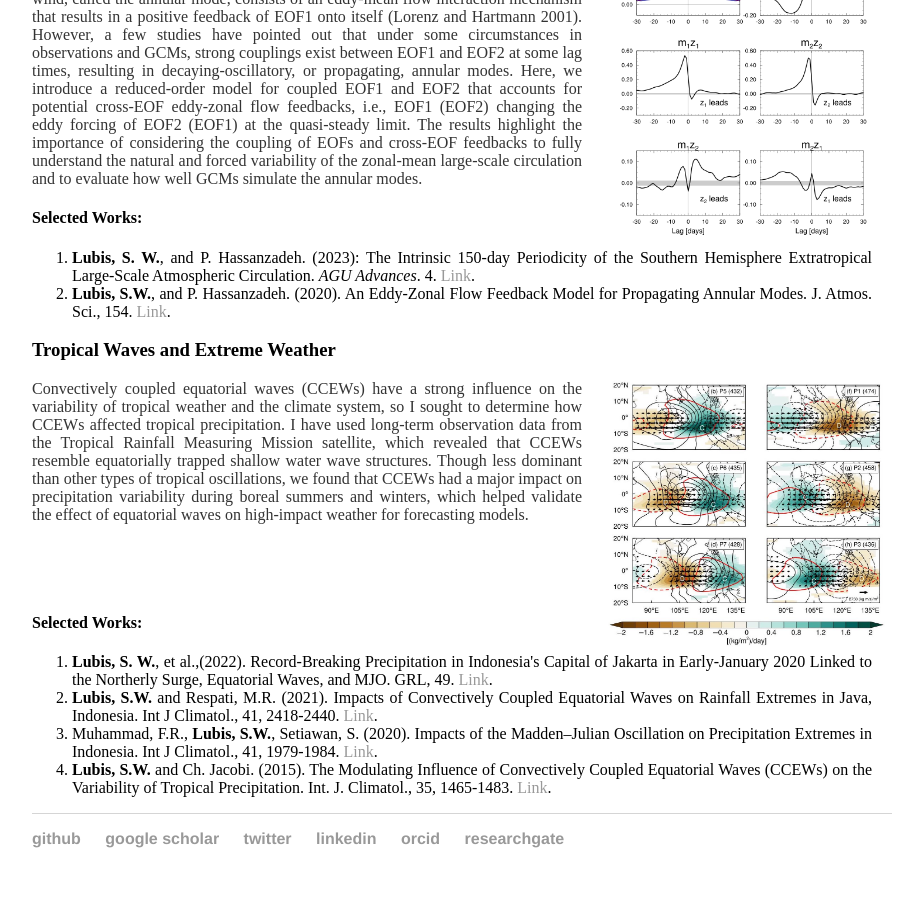
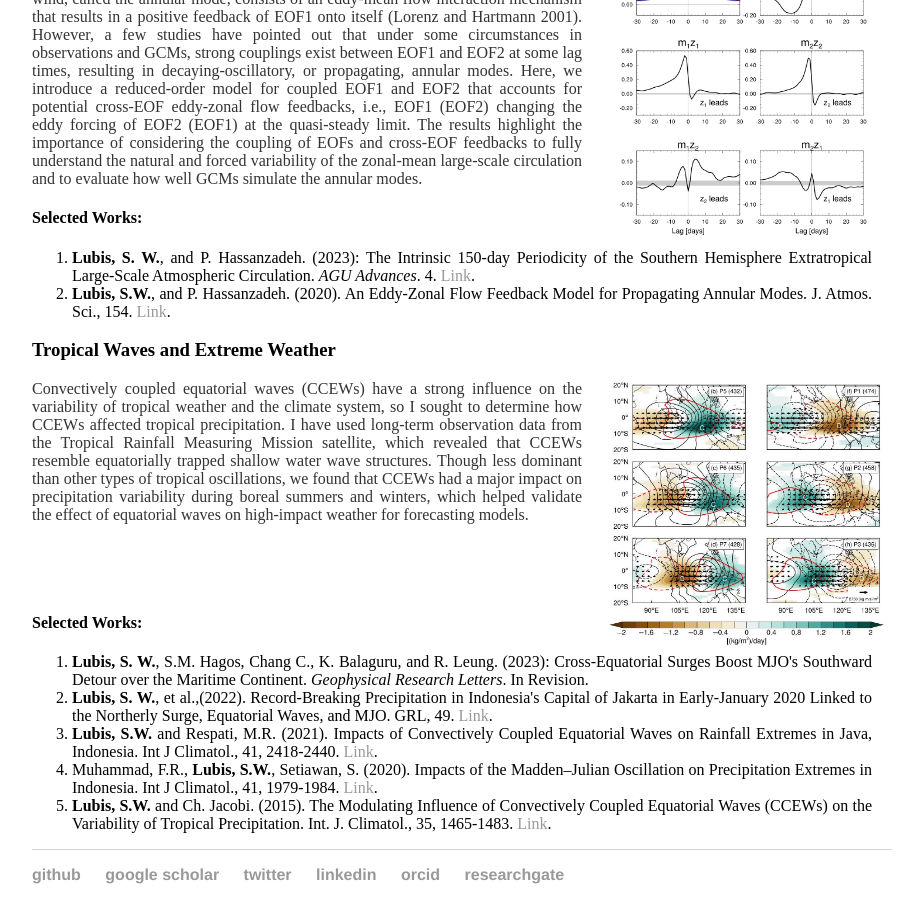
Before and after one commit to sandrolubis/sandrolubis.github.io, a Jekyll site: the page built from research/index.html, in a window 1280 px wide and 900 px high, scrolled down 1302 px. Shown: the whole window, without its empty margins (276-1199 px from the left). Built offline with Jekyll 4.4.1, drawn with Linux system fonts in a browser that asks for light colours; before the commit the page ends 2166 px from its top, so only the background shows below that.

Commit message:
Update index.html

```diff
--- a/research/index.html
+++ b/research/index.html
@@ -65,6 +65,7 @@
 				which helped validate the effect of equatorial waves on high-impact weather for forecasting models. </font></p>
 			<h4 style="margin-top:90px;">Selected Works:</h4>
 			<ol style="text-align:justify;">
+			  <li><b>Lubis, S. W.</b>, S.M. Hagos, Chang C., K. Balaguru,  and R. Leung. (2023): Cross-Equatorial Surges Boost MJO's Southward Detour over the Maritime Continent. <i>Geophysical Research Letters</i>. In Revision.</li>
 			  <li><b>Lubis, S. W.</b>, et al.,(2022). Record-Breaking Precipitation in Indonesia's Capital of Jakarta in Early-January 2020 Linked to the Northerly Surge, Equatorial Waves, and MJO. GRL, 49. <a href="https://doi.org/10.1029/2022GL101513">Link</a>.</li>
 			  <li><b>Lubis, S.W.</b> and Respati, M.R. (2021). Impacts of Convectively Coupled Equatorial Waves on Rainfall Extremes in Java, Indonesia. Int J Climatol., 41, 2418-2440. <a href="https://doi.org/10.1002/joc.6967">Link</a>.</li>
 			  <li>Muhammad, F.R., <b>Lubis, S.W.</b>, Setiawan, S. (2020).  Impacts of the Madden–Julian Oscillation on Precipitation Extremes in Indonesia. Int J Climatol., 41, 1979-1984. <a href="https://doi.org/10.1002/joc.6941">Link</a>.</li>
```
